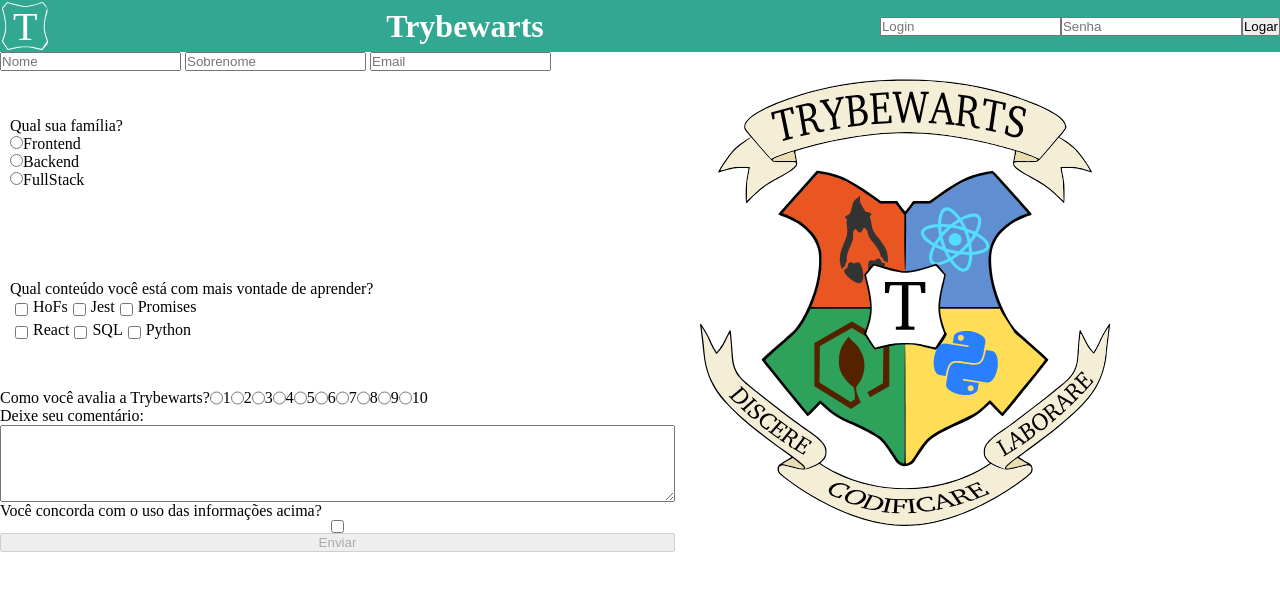
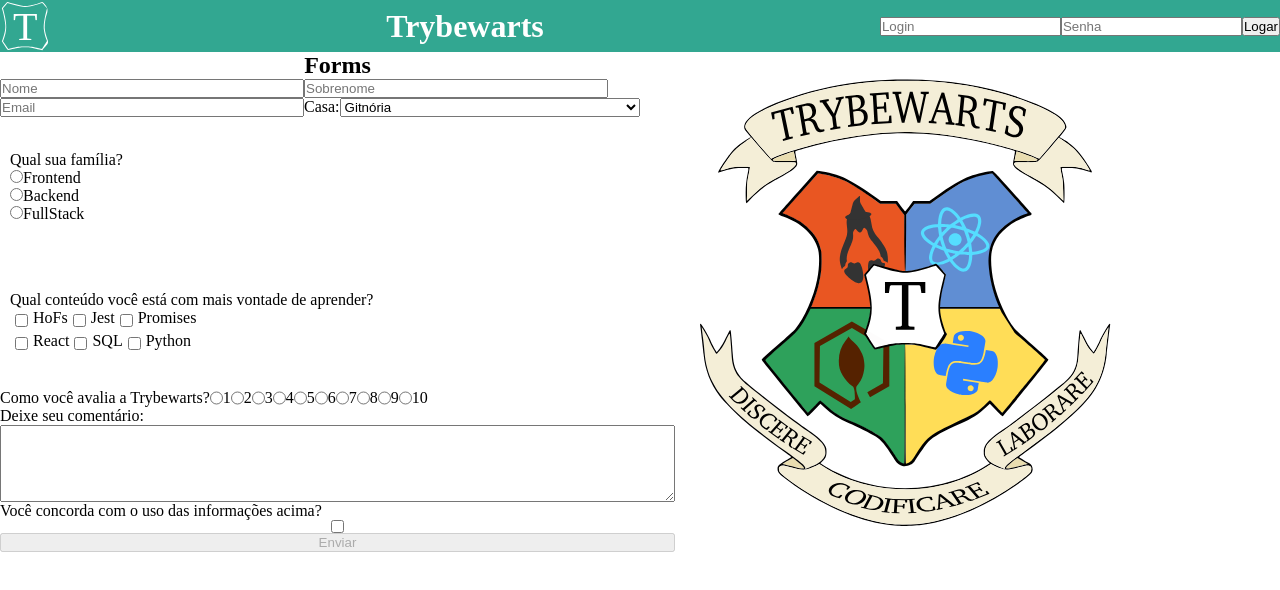
Before and after one commit to christianbvolz/project-trybewarts, a website: page index.html in a window 1280 px wide. Drawn offline with Linux system fonts and the light colour scheme.

Commit message:
requisito 9, 10 e 11

```diff
--- a/index.html
+++ b/index.html
@@ -22,10 +22,18 @@
 
   <main>
     <form action="" id="evaluation-form">
+      <h2 id="forms">Forms</h2>
       <div id="personal-data-div">
         <input type="text" id="input-name" placeholder="Nome">
         <input type="text" id="input-lastname" placeholder="Sobrenome">
         <input type="text" id="input-email" placeholder="Email">
+        <label for="house">Casa:</label>
+        <select name="house" id="house">
+          <option value="Gitnória" id="gitnoria-house">Gitnória</option>
+          <option value="Reactpuff" id="reactpuff-house">Reactpuff</option>
+          <option value="Corvinode" id="corvinode-house">Corvinode</option>
+          <option value="Pytherina" id="pytherina-house">Pytherina</option>
+        </select>
       </div>
       <div id="family-div">
         <label for="family" id="label-family">Qual sua família?</label>
--- a/style.css
+++ b/style.css
@@ -39,6 +39,22 @@ main {
   flex-direction: column;
 }
 
+#evaluation-form #forms{
+  display: flex;
+  align-self: center;
+}
+
+#personal-data-div {
+  display: flex;
+  flex-wrap: wrap;
+}
+
+#personal-data-div input, #personal-data-div select{
+  display: flex;
+  flex-wrap: wrap;
+  width: 300px;
+}
+
 #family-div {
   width: 200px;
 }
```
